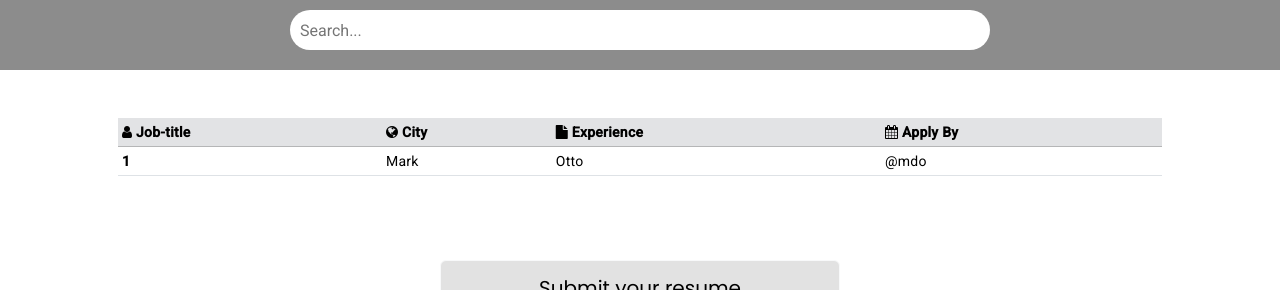
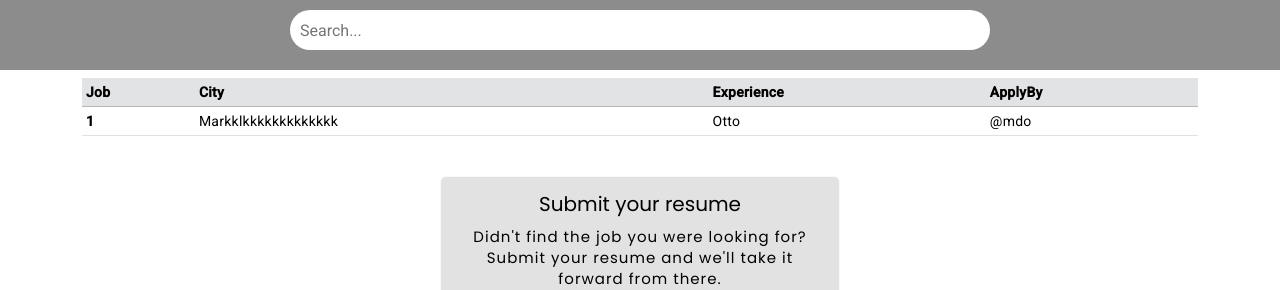
Before and after one commit to AkashPathak1808/OMS, an Angular app: page /job-desk in a window 1280 px wide. Shown: the part 172-462 px from the top of the page. Built offline with nearby package versions, Linux system fonts and the light colour scheme.

Commit message:
jobdeskupdate

```diff
--- a/src/app/job-desk/job-desk.component.html
+++ b/src/app/job-desk/job-desk.component.html
@@ -8,25 +8,27 @@
     </div>
 </div>
 <!-- table -->
-<div class="container p-5">
+<div class="container pt-2 pb-1">
+    <div class="table-responsive">
     <table class="table table-sm">
         <thead class="table-secondary">
             <tr>
-                <th scope="col"><i class="fa fa-user"></i> Job-title</th>
-                <th scope="col"><i class="fa fa-globe"></i> City</th>
-                <th scope="col"><i class="fa fa-file"></i> Experience</th>
-                <th scope="col"><i class="fa fa-calendar"></i> Apply By</th>
+                <th scope="col" > Job</th>
+                <th scope="col"> City</th>
+                <th scope="col"> Experience</th>
+                <th scope="col">ApplyBy</th>
             </tr>
         </thead>
         <tbody>
             <tr>
-                <th scope="row">1</th>
-                <td>Mark</td>
+                <th scope="row" >1</th>
+                <td>Markklkkkkkkkkkkkkk</td>
                 <td>Otto</td>
                 <td>@mdo</td>
             </tr>
         </tbody>
     </table>
+</div>
 </div>
 <!-- resume upload section -->
 <div class="d-flex justify-content-center mb-5">
```
